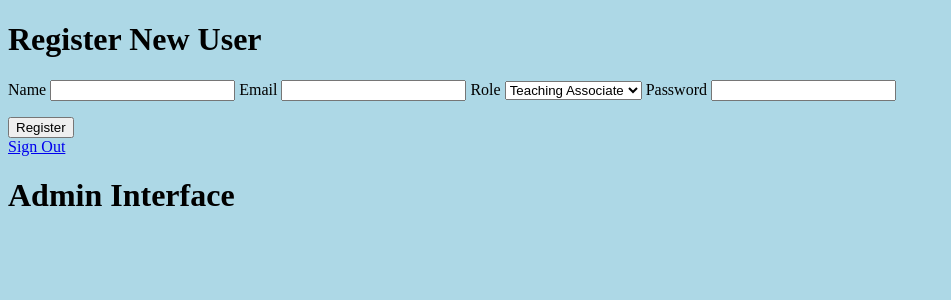
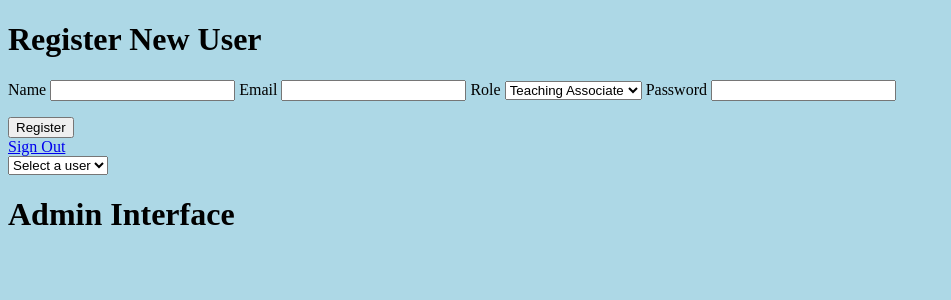
Before and after one commit to AlfieGormley/Teaching-Allocation-System, a Flask app: template templates/admin.html in a window 1280 px wide. Shown: the top 300 px of the page, without its empty margins (0-951 px from the left). Run offline with Flask 3, Linux system fonts and the light colour scheme; the template is opened without the code that fills it, so the values that code supplies are empty.

Commit message:
admin.html now displays all users
This is for the purpose of being able to select a user they want to remove from the database.

```diff
--- a/app.py
+++ b/app.py
@@ -46,7 +46,6 @@ def home():
 @login_required(role="Teaching Associate")
 def ta():
 
-
     user_id = session.get('user').get('_id')
     user = db.users.find_one({"_id": user_id})
     skills = user.get('skillset', [])
@@ -61,7 +60,11 @@ def ml():
 @app.route('/admin/')
 @login_required(role="Admin")
 def admin():
-    return render_template('admin.html')
+
+    all_users = db.users.find({}, {"_id": 1, "name": 1})
+    user_names = [user['name'] for user in all_users]
+
+    return render_template('admin.html', user_names = user_names)
 
 @app.route('/unauthorized/')
 def unauthorized():
--- a/templates/admin.html
+++ b/templates/admin.html
@@ -42,6 +42,17 @@
                 <a href = "/user/signout" class = "btn btn--secondary"> Sign Out </a>
             </div>
 
+            <body>
+
+                <select id="userDropdown">
+                    <option>Select a user</option>
+                    {% for name in user_names %}
+                        <option value="{{ name }}">{{ name }}</option>
+                    {% endfor %}
+                </select>
+
+            </body>
+
     {{ session['logged_in'] }}
     {{ session['user'] }}
 
```
